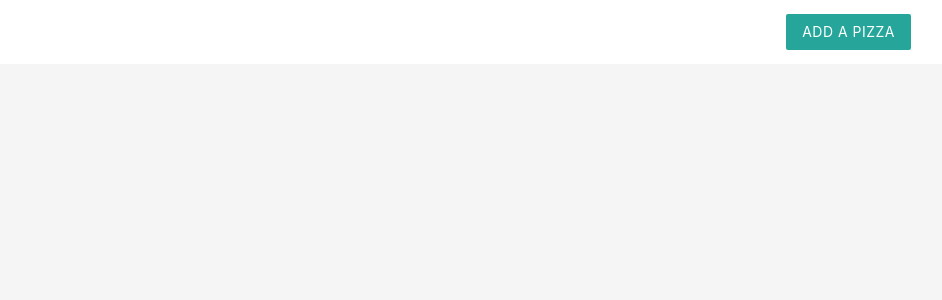
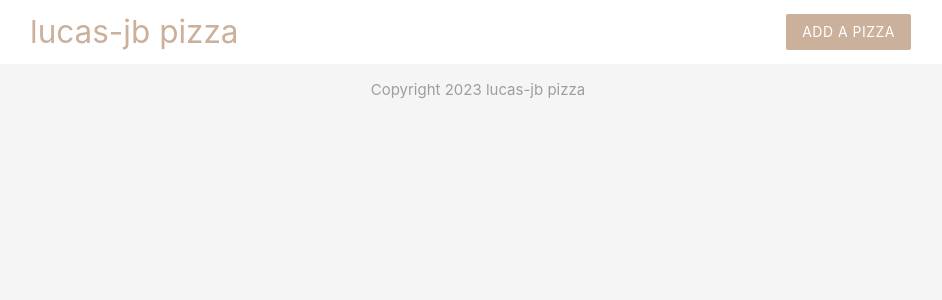
Before and after one commit to lucas-jb/pizza-php, a PHP site: page / in a window 1280 px wide. Shown: the top 300 px of the page, without its empty margins (162-1104 px from the left). Run offline with PHP 8.4, Linux system fonts and the light colour scheme.

Commit message:
add footer

```diff
--- a/index.php
+++ b/index.php
@@ -1,7 +1,5 @@
 <!DOCTYPE html>
 <html lang="en">
     <?php include('templates/header.php'); ?>
-<body>
-
-</body>
+    <?php include('templates/footer.php'); ?>
 </html>
--- /dev/null
+++ b/templates/footer.php
@@ -0,0 +1,4 @@
+    <footer class="section">
+        <div class="center grey-text">Copyright 2023 lucas-jb pizza</div>
+    </footer>
+</body>
--- a/templates/header.php
+++ b/templates/header.php
@@ -1,6 +1,14 @@
 <head>
     <title>Pizza-php</title>
     <link rel="stylesheet" href="https://cdnjs.cloudflare.com/ajax/libs/materialize/1.0.0/css/materialize.min.css">
+    <style type="text/css">
+        .brand{
+            background: #cbb09c !important;
+        }
+        .brand-text{
+            color: #cbb09c !important;
+        }
+    </style>
 </head>
     <body class="grey lighten-4">
         <nav class="white z-depth-0">
```
